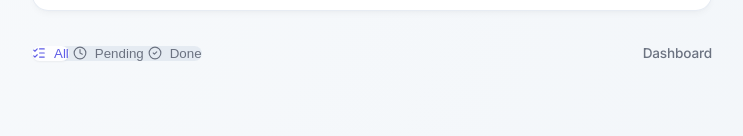
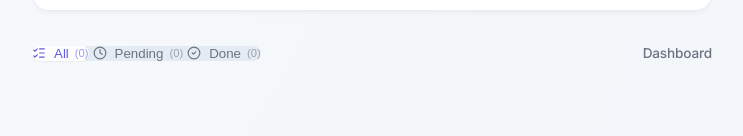
Before and after one commit to sanchitkhthpalia/TaskFlow, a React (Vite) app: page / in a window 1280 px wide. Shown: the part 243-379 px from the top of the page, without its empty margins (268-1011 px from the left). Built offline with nearby package versions, Linux system fonts and the light colour scheme.

Commit message:
UI: Add dynamic task counts to filter tabs

```diff
--- a/src/components/FilterTabs.jsx
+++ b/src/components/FilterTabs.jsx
@@ -1,14 +1,21 @@
-import React from 'react';
+import React, { useMemo } from 'react';
 import { useTasks } from '../context/TaskContext';
 import { ListChecks, Clock, CheckCircle2 } from 'lucide-react';
 
 const FilterTabs = () => {
-    const { filter, setFilter } = useTasks();
+    const { tasks, filter, setFilter } = useTasks();
+
+    // Compute counts dynamically for each category
+    const counts = useMemo(() => ({
+        all: tasks.length,
+        pending: tasks.filter(t => !t.completed).length,
+        completed: tasks.filter(t => t.completed).length
+    }), [tasks]);
 
     const filters = [
-        { id: 'all', label: 'All', icon: ListChecks },
-        { id: 'pending', label: 'Pending', icon: Clock },
-        { id: 'completed', label: 'Done', icon: CheckCircle2 },
+        { id: 'all', label: 'All', icon: ListChecks, count: counts.all },
+        { id: 'pending', label: 'Pending', icon: Clock, count: counts.pending },
+        { id: 'completed', label: 'Done', icon: CheckCircle2, count: counts.completed },
     ];
 
     return (
@@ -40,7 +47,16 @@ const FilterTabs = () => {
                         }}
                     >
                         <Icon size={14} />
-                        {f.label}
+                        <span>{f.label}</span>
+                        <span
+                            style={{
+                                opacity: 0.6,
+                                fontSize: '0.7rem',
+                                marginLeft: '-2px'
+                            }}
+                        >
+                            ({f.count})
+                        </span>
                     </button>
                 );
             })}
```
